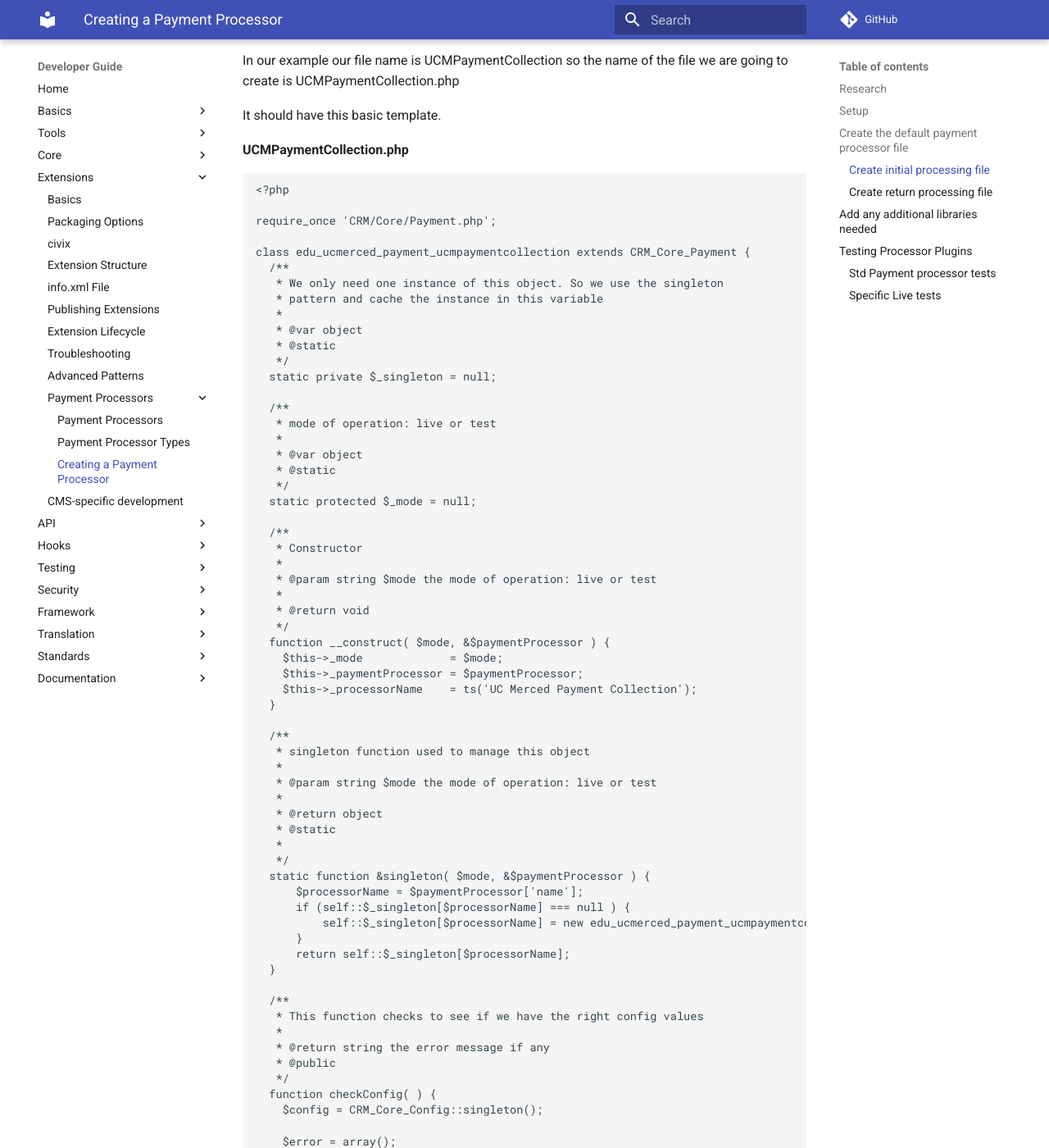
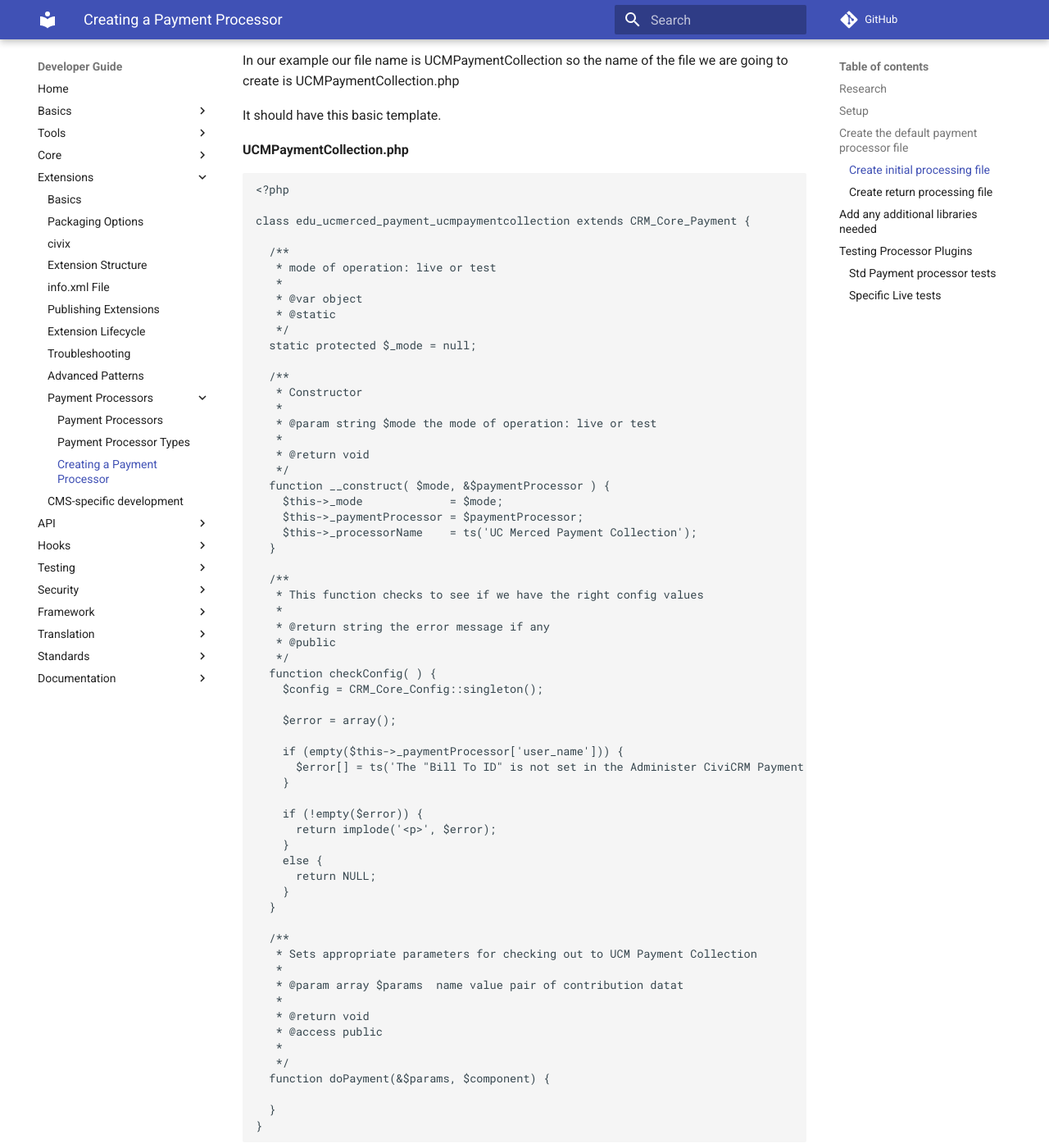
Before and after one commit to civicrm/civicrm-dev-docs, an MkDocs documentation site: the page built from docs/extensions/payment-processors/create.md, in a window 1280 px wide and 1400 px high, scrolled down 1716 px. Shown: the whole window at 82% size. Built offline with MkDocs 1.6.1 and Material for MkDocs 9.7.7, drawn with Linux system fonts in a browser that asks for light colours; comment, search, counter and statistics services are not loaded; old or Windows-style settings are respelled for this version of MkDocs; some of the changed text lies outside the part shown.

Commit message:
Remove the most painfully out of date parts of this page
Much more could be done but this is probably worth doing as a light edit

````diff
--- a/docs/extensions/payment-processors/create.md
+++ b/docs/extensions/payment-processors/create.md
@@ -85,17 +85,7 @@ It should have this basic template.
 ```php
 <?php
 
-require_once 'CRM/Core/Payment.php';
-
 class edu_ucmerced_payment_ucmpaymentcollection extends CRM_Core_Payment {
-  /**
-   * We only need one instance of this object. So we use the singleton
-   * pattern and cache the instance in this variable
-   *
-   * @var object
-   * @static
-   */
-  static private $_singleton = null;
 
   /**
    * mode of operation: live or test
@@ -116,23 +106,6 @@ class edu_ucmerced_payment_ucmpaymentcollection extends CRM_Core_Payment {
     $this->_mode             = $mode;
     $this->_paymentProcessor = $paymentProcessor;
     $this->_processorName    = ts('UC Merced Payment Collection');
-  }
-
-  /**
-   * singleton function used to manage this object
-   *
-   * @param string $mode the mode of operation: live or test
-   *
-   * @return object
-   * @static
-   *
-   */
-  static function &singleton( $mode, &$paymentProcessor ) {
-      $processorName = $paymentProcessor['name'];
-      if (self::$_singleton[$processorName] === null ) {
-          self::$_singleton[$processorName] = new edu_ucmerced_payment_ucmpaymentcollection( $mode, $paymentProcessor );
-      }
-      return self::$_singleton[$processorName];
   }
 
   /**
@@ -158,10 +131,6 @@ class edu_ucmerced_payment_ucmpaymentcollection extends CRM_Core_Payment {
     }
   }
 
-  function doDirectPayment(&$params) {
-    CRM_Core_Error::fatal(ts('This function is not implemented'));
-  }
-
   /**
    * Sets appropriate parameters for checking out to UCM Payment Collection
    *
@@ -171,7 +140,7 @@ class edu_ucmerced_payment_ucmpaymentcollection extends CRM_Core_Payment {
    * @access public
    *
    */
-  function doTransferCheckout( &$params, $component ) {
+  function doPayment(&$params, $component) {
 
   }
 }
@@ -197,17 +166,6 @@ function __construct( $mode, &$paymentProcessor ) {
 }
 ```
 
-This method should call your class name
-
-```php
-static function &singleton( $mode, &$paymentProcessor ) {
-    $processorName = $paymentProcessor['name'];
-    if (self::$_singleton[$processorName] === null ) {
-        self::$_singleton[$processorName] = new edu_ucmerced_payment_ucmpaymentcollection( $mode, $paymentProcessor );
-    }
-    return self::$_singleton[$processorName];
-}
-```
 
 You need to process the data given to you in the doTransferCheckout()
 method. Here is an example of how it's done in this processor
@@ -216,7 +174,7 @@ method. Here is an example of how it's done in this processor
 **UCMPaymentCollection.php-doTransferCheckout**
 
 ```php
-function doTransferCheckout( &$params, $component ) {
+function doPayment( &$params, $component ) {
     // Start building our paramaters.
     // We get this from the user_name field even though in our info.xml file we specified it was called "Purchase Item ID"
     $UCMPaymentCollectionParams['purchaseItemId'] = $this->_paymentProcessor['user_name'];
@@ -314,8 +272,6 @@ amount of changes needed.
 
 ```php
 <?php
-
-require_once 'CRM/Core/Payment/BaseIPN.php';
 
 class edu_ucmerced_payment_ucmpaymentcollection_UCMPaymentCollectionIPN extends CRM_Core_Payment_BaseIPN {
 
````
